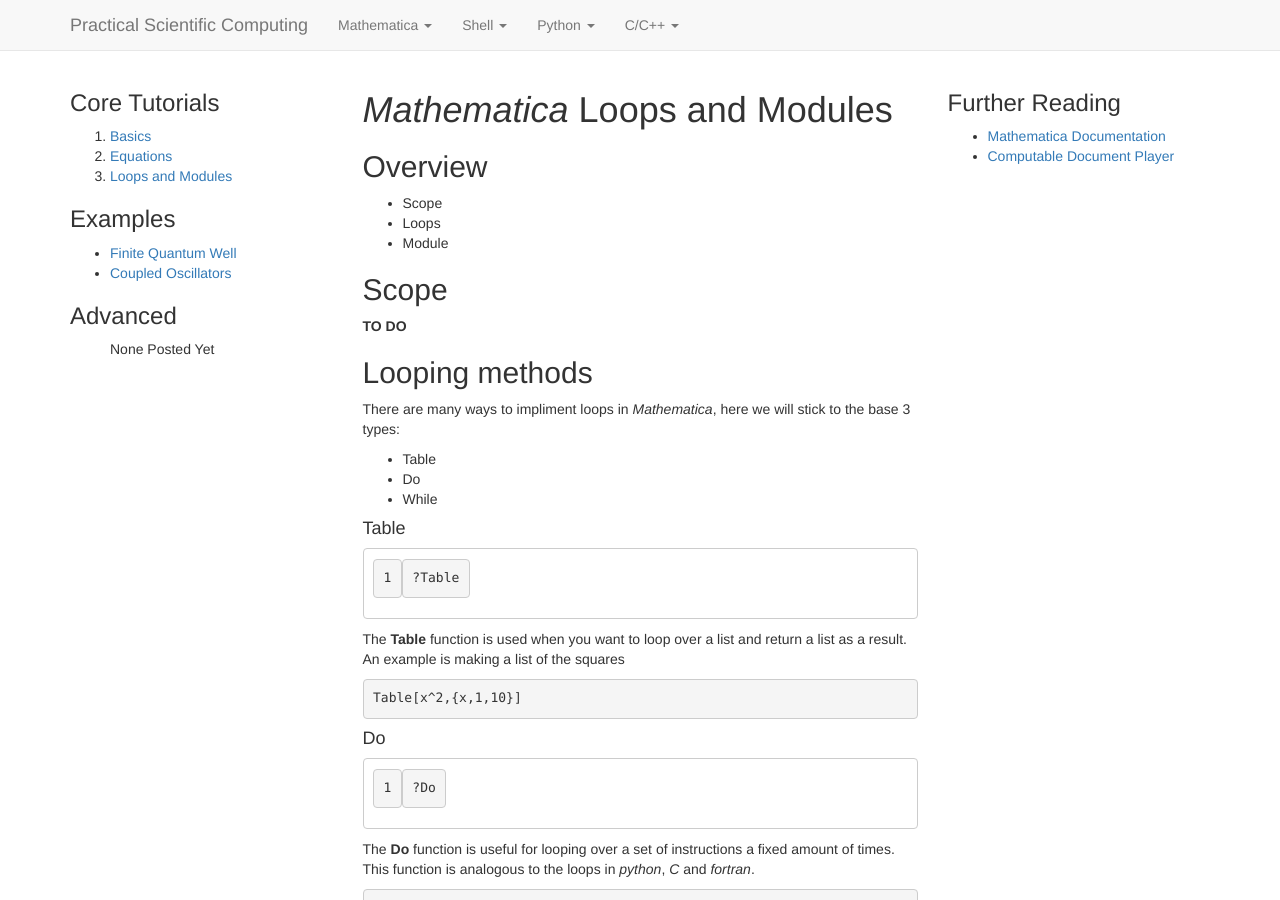
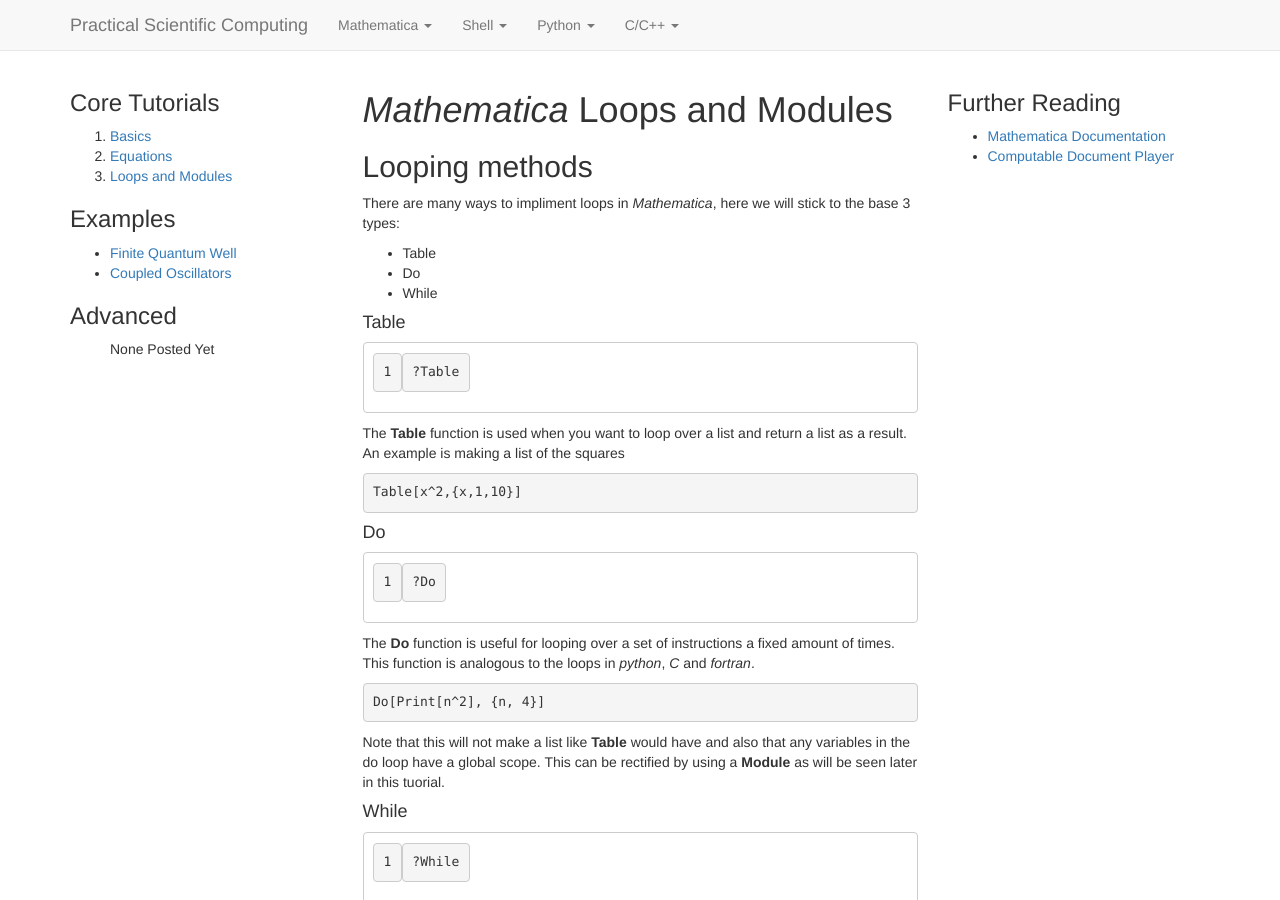
Before and after one commit to practical-scientific-computing/practical-scientific-computing.github.io, a Jekyll site: the page built from mathematica/03-Coding-Style.md, in a window 1280 px wide and 900 px high. Built offline with Jekyll 4.4.1, drawn with Linux system fonts in a browser that asks for light colours; nearby versions of some CDN libraries; Markdown is read by kramdown in place of the engine named in the settings; formulas are drawn with MathJax 3.

Commit message:
removed the scope section from the tutorial

```diff
--- a/mathematica/03-Coding-Style.md
+++ b/mathematica/03-Coding-Style.md
@@ -7,17 +7,6 @@
 ---
 
 # *Mathematica* Loops and Modules
-
-## Overview
-
-
-* Scope
-* Loops
-* Module
-
-## Scope
-
-**TO DO**
 
 ## Looping methods
 
```
